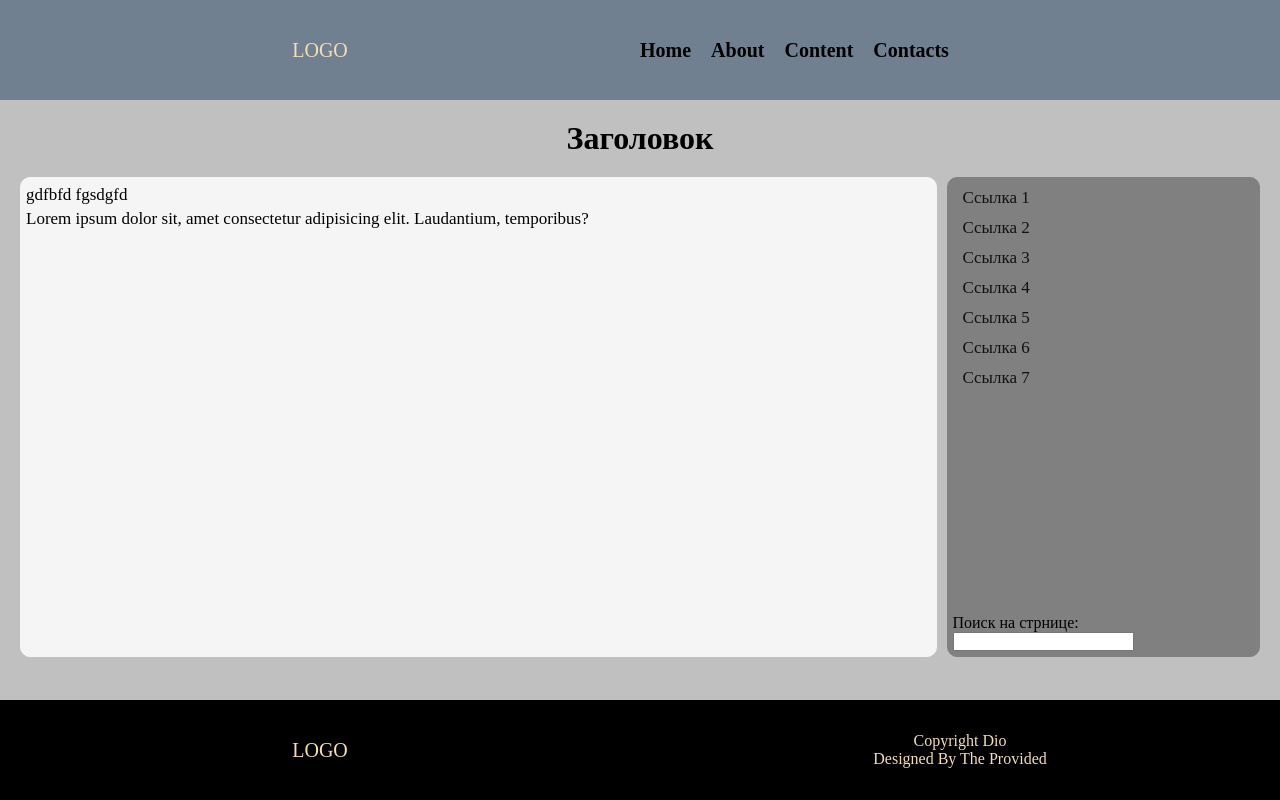
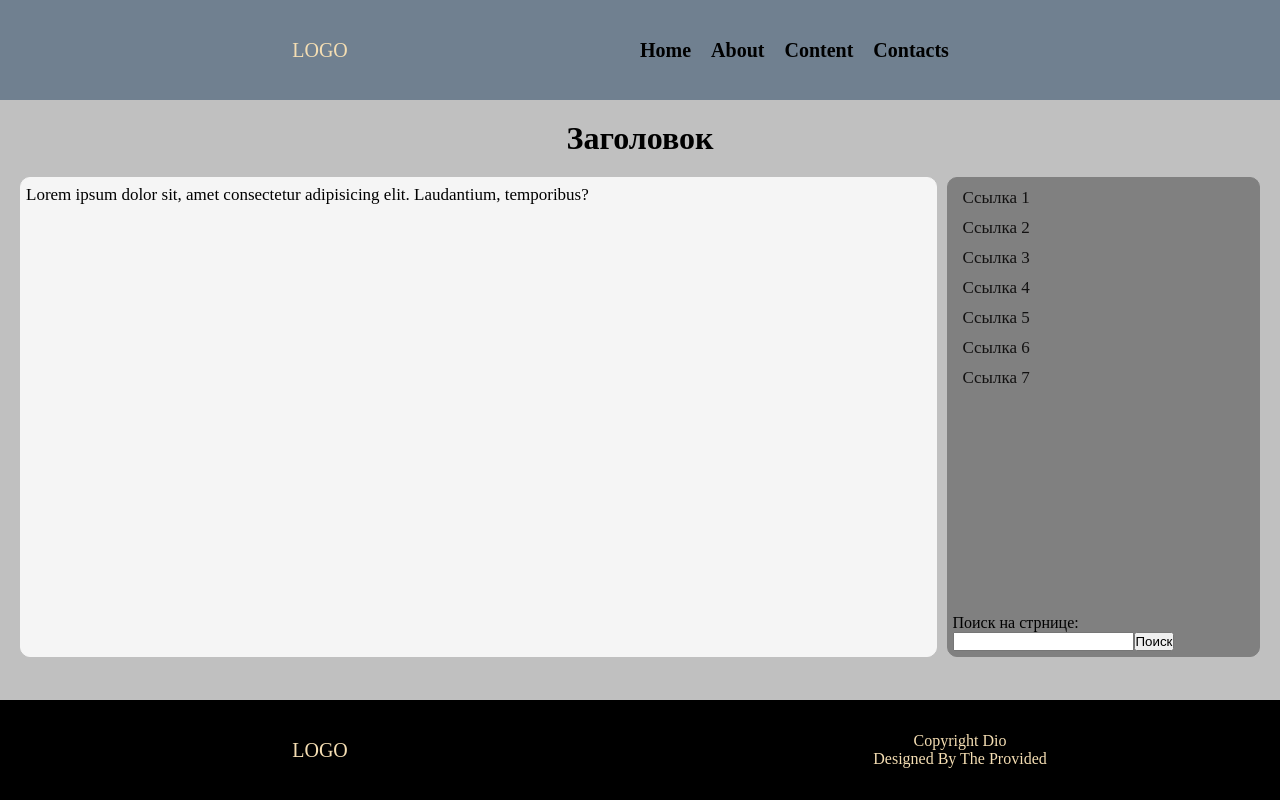
Before and after one commit to Floyd-88/git, a Vue app: page / in a window 1280 px wide. Built offline with nearby package versions, Linux system fonts and the light colour scheme.

Commit message:
search word in text

```diff
--- a/src/Components/AsideElement.vue
+++ b/src/Components/AsideElement.vue
@@ -1,43 +1,13 @@
-<script>
-const documents = [
-  {
-    content: 'Ты был мне как брат! Я любил тебя!',
-    author: 'Obi-Wan Kenobi',
-    date: '2017-01-17 07:13:07'
-  },
-  {
-    content: 'База повстанцев находится на Дантуине.',
-    author: 'Leia Organa',
-    date: '2019-11-27 21:33:56'
-  },
-  {
-    content:
-      'Страх открывает доступ к темной стороне! Страх рождает гнев, гнев рождает ненависть, ненависть — залог страданий.',
-    author: 'Leia Organa',
-    date: '1999-02-19 16:56:11'
-  }
-]
+<script setup>
+import { defineProps, defineEmits } from 'vue'
+defineProps({
+    searchWord: {
+        type: String,
+        require: ""
+    }
+})
+defineEmits(['update:searchWord', 'goSearch'])
 
-function getDocuments(documents) {
-  let res = documents.reduce(
-    (acc, item) => {
-      acc.content += item.content
-      acc.author.add(item.author)
-      if (new Date(item.date).getTime() > new Date(acc.date).getTime()) {
-        acc.date = item.date
-      }
-      return acc
-    },
-    {
-      content: '',
-      author: new Set(),
-      date: null
-    }
-  )
-  res.author = Array.from(res.author)
-  return res
-}
-console.log(getDocuments(documents))
 </script>
 
 <template>
@@ -54,7 +24,12 @@ console.log(getDocuments(documents))
 
     <div>
         <label for="search">Поиск на стрнице:</label> <br>
-        <input id="search" name="search" type="text">
+        <input id="search"
+        name="search"
+        type="text"
+        :value="searchWord"
+        @input="$emit('update:searchWord', $event.target.value)">
+        <button @click="$emit('goSearch')">Поиск</button>
     </div>
   </aside>
 </template>
--- a/src/Components/MainElement.vue
+++ b/src/Components/MainElement.vue
@@ -3,37 +3,42 @@
     <h1>Заголовок</h1>
     <div class="main_wrapper">
       <div class="content">
-        <div>gdfbfd fgsdgfd</div>
-        <div ref="articleRef">
+        <div ref="article">
           Lorem ipsum dolor sit, amet consectetur adipisicing elit. Laudantium, temporibus?
         </div>
+        <div ref="articleSearch">
+        </div>
       </div>
-      <AsideElement />
+      <AsideElement v-model:searchWord="searchWord" @goSearch="goSearch"/>
     </div>
   </main>
 </template>
 <script setup>
 import AsideElement from '@/Components/AsideElement.vue'
-import { watchEffect, ref } from 'vue'
+import {ref, watch } from 'vue'
 
-let search = ref('dd')
-let articleRef = ref(null)
-let article = ref('')
+let searchWord = ref('')
+let article = ref(null)
+let articleSearch = ref(null)
 
-watchEffect(
-  () => {
-    article.value = articleRef.value.innerHTML
-  },
-  {
-    flush: 'post'
-  }
-)
+function goSearch() {
+      let reggie = new RegExp(searchWord.value, "ig");
+      let found = article.value.innerHTML.search(reggie) !== -1;
 
-function getSearch(search) {
-  console.log(search)
-  return search
+    if(!found) {
+      return article.value.innerHTML
+    } else {
+      article.value.style = 'display: none'
+      return articleSearch.value.innerHTML = article.value.innerHTML.replace(reggie, '<b>' + searchWord.value + '</b>');
+
+    }
 }
-getSearch(search)
+
+watch(searchWord, () => {
+  articleSearch.value.innerHTML = ''
+  article.value.style = 'display: block'
+})
+
 </script>
 <style scoped>
 main {
```
